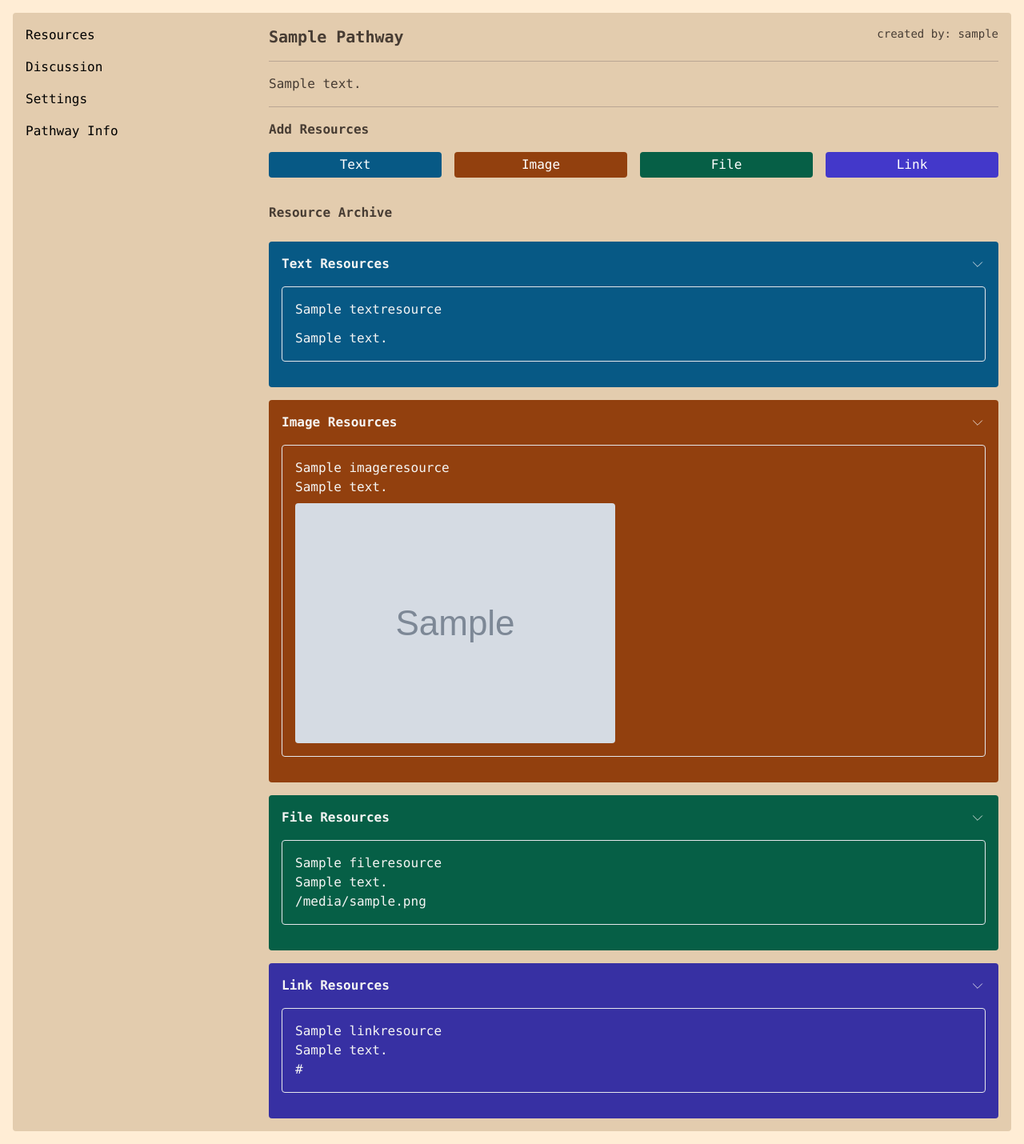
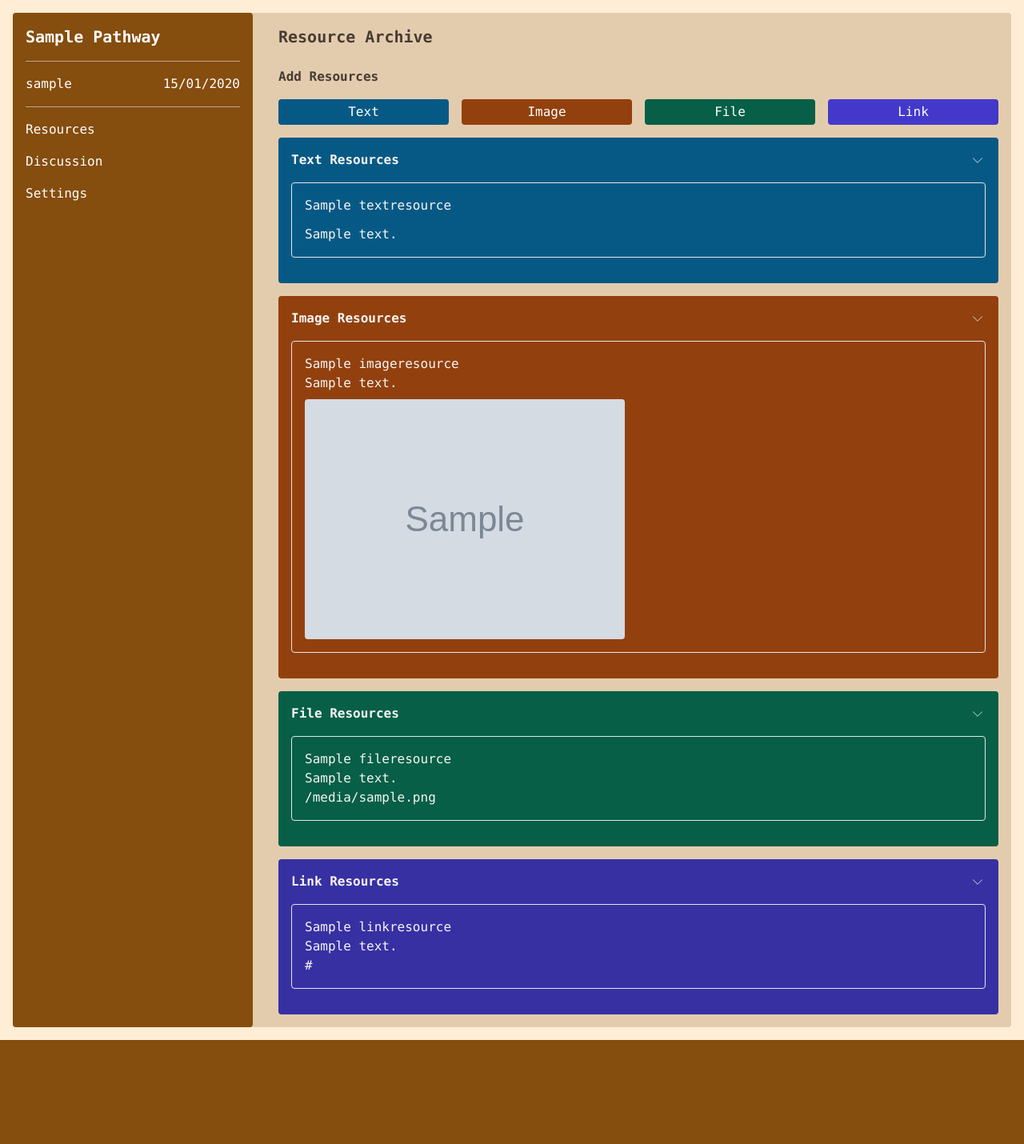
Before and after one commit to sd4483/Pathways, a Django app: page /pathways/pathway/1/ in a window 1280 px wide. Shown: the part 60-1490 px from the top of the page at 80% size. After the commit the page ends 1360 px from the top, so only its background shows below. Run offline with Django 4.2, Linux system fonts and the light colour scheme; tables that the repository leaves empty hold one stand-in row (values such as "Sample post"); grey boxes marked "Sample" are stand-in pictures.

Commit message:
Pathways title and info changed to left side menu

```diff
--- a/pathways/models.py
+++ b/pathways/models.py
@@ -8,26 +8,31 @@ class Pathway(models.Model):
     user = models.ForeignKey(User, on_delete=models.CASCADE, related_name="pathways")
     title = models.CharField(max_length=200)
     description = models.TextField()
+    created_at = models.DateTimeField(auto_now_add=True)
 
 class ImageResource(models.Model):
     pathway = models.ForeignKey(Pathway, on_delete=models.CASCADE, related_name="image_resources")
     title = models.CharField(max_length=200)
     notes = models.TextField()
     image = models.ImageField(upload_to='resources/')
+    created_at = models.DateTimeField(auto_now_add=True)
 
 class LinkResource(models.Model):
     pathway = models.ForeignKey(Pathway, on_delete=models.CASCADE, related_name="link_resources")
     title = models.CharField(max_length=200)
     notes = models.TextField()
     url = models.URLField()
+    created_at = models.DateTimeField(auto_now_add=True)
 
 class TextResource(models.Model):
     pathway = models.ForeignKey(Pathway, on_delete=models.CASCADE, related_name="text_resources")
     title = models.CharField(max_length=200)
     content = HTMLField()
+    created_at = models.DateTimeField(auto_now_add=True)
 
 class FileResource(models.Model):
     pathway = models.ForeignKey(Pathway, on_delete=models.CASCADE, related_name="file_resources")
     title = models.CharField(max_length=200)
     notes = models.TextField()
     attachment = models.FileField(upload_to='files/')
+    created_at = models.DateTimeField(auto_now_add=True)
--- a/pathways/templates/pathways/single_pathway_template.html
+++ b/pathways/templates/pathways/single_pathway_template.html
@@ -2,26 +2,27 @@
 
 {% block content %}
     <div class="flex justify-center">
-        <div class="mx-4 mb-4 bg-card p-4 w-full rounded">
-            <div class="grid grid-cols-4">
-                <div class="flex flex-col gap-4">
+        <div class="mx-4 mb-4 bg-card w-full rounded">
+            <div class="grid grid-cols-4 gap-4">
+                <div class="flex flex-col gap-4 bg-yellow-800 p-4 rounded text-white">
+                    <div class="divide-y divide-lighter-brownish">
+
+                        <div class="text-xl font-bold capitalize text-white mb-4">{{ pathway.title }}</div>
+                        <div class="flex justify-between py-4">
+                            <div>{{ pathway.user }}</div>
+                            <div>{{ pathway.created_at|date:"d/m/Y" }}</div>
+                        </div>
+
+                        <div class="pseudo-element"></div>
+                    </div>
                     <div><button>Resources</button></div>
                     <div><button>Discussion</button></div>
                     <div><button>Settings</button></div>
-                    <div><button>Pathway Info</button></div>
+
                 </div>
-                <div class="col-span-3">
-                    <div class="divide-y divide-lighter-brownish">
-                        <div class="flex justify-between mb-4">
-                            <h2 class="text-xl font-bold text-brownish capitalize">{{ pathway.title }}</h2>
-                            <div class="text-brownish text-sm">created by: {{ pathway.user }}</div>
-                        </div>
+                <div class="col-span-3 p-4">
 
-                        <div class="text-base text-brownish py-4">{{ pathway.description }}</div>
-
-                        <div class="pseudo-element"></div>
-                    </div>
-
+                    <div class="text-xl pb-2 font-bold text-brownish">Resource Archive</div>
 
                     <div class="py-4 font-bold text-brownish">Add Resources</div>
 
@@ -44,8 +45,6 @@
                         </button>
 
                     </div>
-
-                    <div class="pt-4 pb-2 font-bold text-brownish">Resource Archive</div>
 
 
                     <div class="mb-4" id="text-form" hidden>
--- a/static/src/styles.css
+++ b/static/src/styles.css
@@ -559,6 +559,10 @@ video {
   grid-column: span 3 / span 3 !important;
 }
 
+.col-span-4 {
+  grid-column: span 4 / span 4 !important;
+}
+
 .m-4 {
   margin: 1rem !important;
 }
@@ -662,6 +666,14 @@ video {
   grid-template-columns: repeat(4, minmax(0, 1fr)) !important;
 }
 
+.grid-cols-5 {
+  grid-template-columns: repeat(5, minmax(0, 1fr)) !important;
+}
+
+.flex-row {
+  flex-direction: row !important;
+}
+
 .flex-col {
   flex-direction: column !important;
 }
@@ -723,6 +735,21 @@ video {
 
 .rounded-md {
   border-radius: 0.375rem !important;
+}
+
+.rounded-l {
+  border-top-left-radius: 0.25rem !important;
+  border-bottom-left-radius: 0.25rem !important;
+}
+
+.rounded-l-md {
+  border-top-left-radius: 0.375rem !important;
+  border-bottom-left-radius: 0.375rem !important;
+}
+
+.rounded-l-lg {
+  border-top-left-radius: 0.5rem !important;
+  border-bottom-left-radius: 0.5rem !important;
 }
 
 .border {
@@ -876,6 +903,10 @@ video {
   padding-top: 1rem !important;
 }
 
+.pb-4 {
+  padding-bottom: 1rem !important;
+}
+
 .text-center {
   text-align: center !important;
 }
```
Also changed, not shown: pathways/migrations/0002_fileresource_created_at_imageresource_created_at_and_more.py (added).
